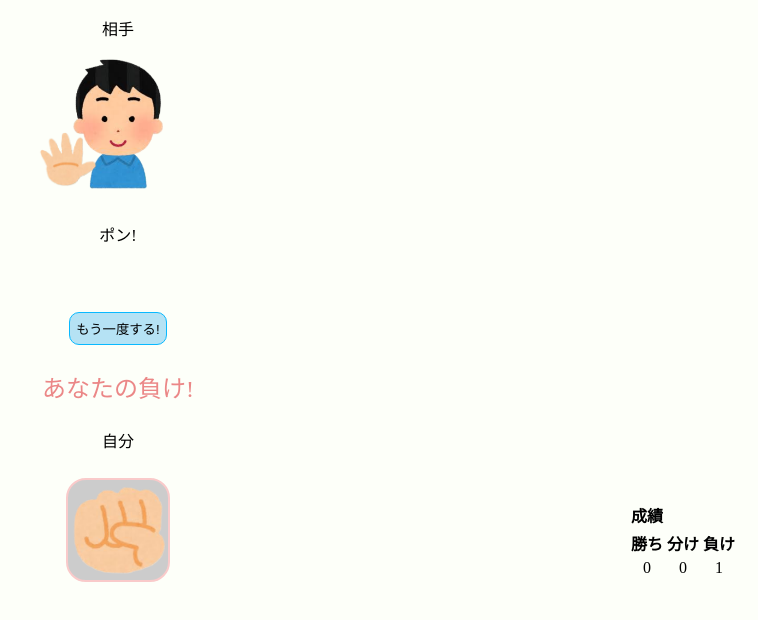
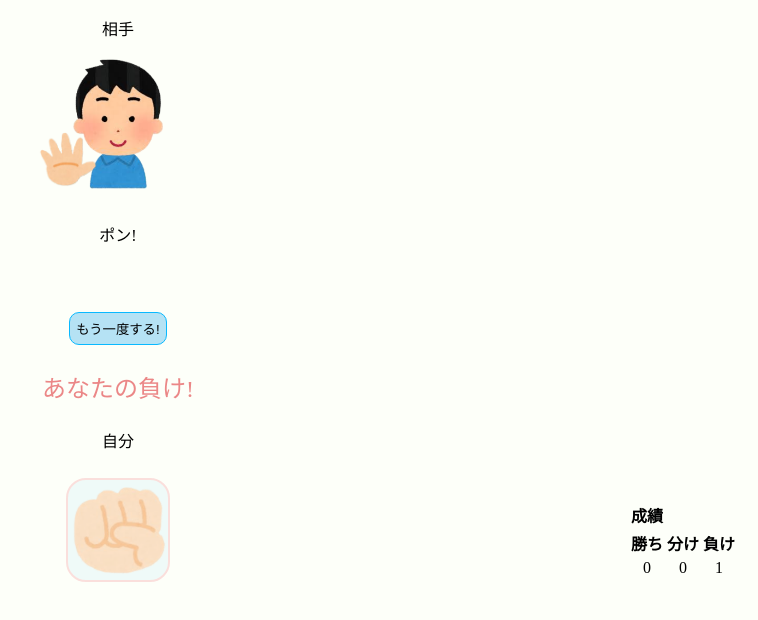
Before and after one commit to aizack0625/rock-paper-scissors, a plain HTML site: page index.html in a window 1280 px wide. Both pictures are taken after a click on the picture 512 px from the left and 426 px from the top of the page. Shown: the whole page, without its empty margins (522-1280 px from the left). Drawn offline with Linux system fonts and the light colour scheme.

Commit message:
Update style.css

```diff
--- a/style.css
+++ b/style.css
@@ -57,5 +57,5 @@ table {
 
 .btn_pushed {
   cursor: default;
-  background: #ccc;
+  opacity: 0.6;
 }
```
